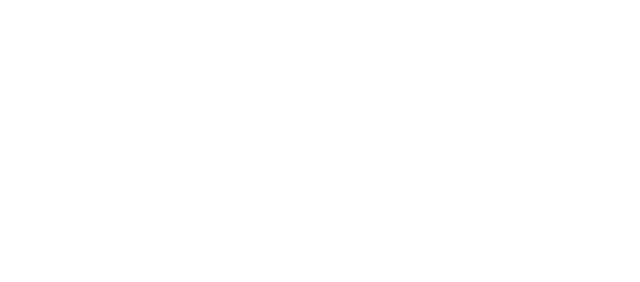
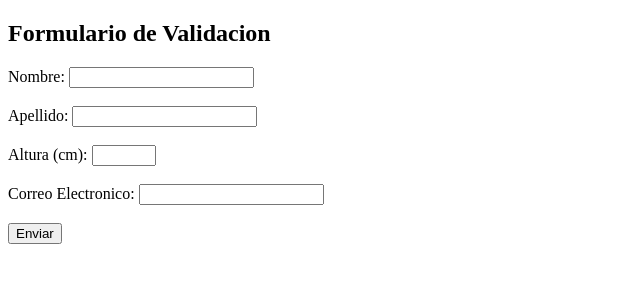
Before and after one commit to alediaz13/TP2, a plain HTML site: page index.html in a window 1280 px wide. Shown: the whole page, without its empty margins (0-640 px from the left). Drawn offline with Linux system fonts and the light colour scheme.

Commit message:
Estructura HTML Ejercicio 7

```diff
--- a/index.html
+++ b/index.html
@@ -1,11 +1,29 @@
 <!DOCTYPE html>
-<html lang="en">
+<html lang="es">
 <head>
     <meta charset="UTF-8">
     <meta name="viewport" content="width=device-width, initial-scale=1.0">
-    <title>Document</title>
+    <title>Ejercicio7</title>
 </head>
 <body>
+    <div class="cuadro">
+        <h2>Formulario de Validacion</h2>
+        <form id="Formulario">
+            <label for="nombre">Nombre:</label>
+            <input type="text" id="nombre" name="nombre" required maxlength="50"><br><br>
+            <label for="apellido">Apellido:</label>
+            <input type="number" name="edad" id="edad" required min="0"><br><br>
+            <label for="altura">Altura (cm):</label>
+            <input type="number" id="altura" name="altura" required min="0" max="230"><br><br>
+            <label for="email">Correo Electronico:</label>
+            <input type="email" id="email" name="email" required><br><br>
+
+            <button type="boton" onclick="ValidarFormulario()">Enviar</button>
+        </form>
+        <p id="Resultado"></p>
+    </div>
+
+
 
 </body>
 </html>
```
